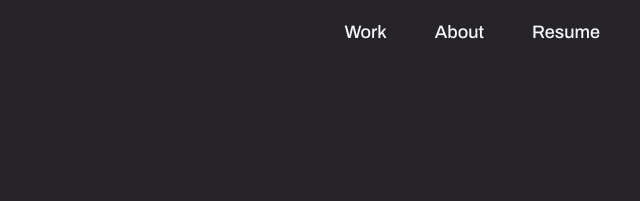
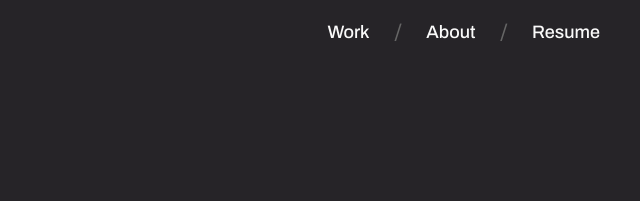
Before and after one commit to artoer/portfolio, a website: page index.html in a window 1280 px wide. Shown: the top 201 px of the page, 640-1280 px from the left. Drawn offline with nearby package versions, Linux system fonts and the light colour scheme.

Commit message:
navigatie

```diff
--- a/style.css
+++ b/style.css
@@ -871,6 +871,15 @@ blockquote p {
     width: auto;
   }
 
+  nav ul li::after {
+    content: '/';
+    color: var(--font-color-figc);
+  }
+
+  nav ul li:first-of-type::after, nav ul li:last-of-type::after {
+    content: none;
+  }
+
   nav ul li a {
     padding: 0 1.5rem 0;
   }
```
